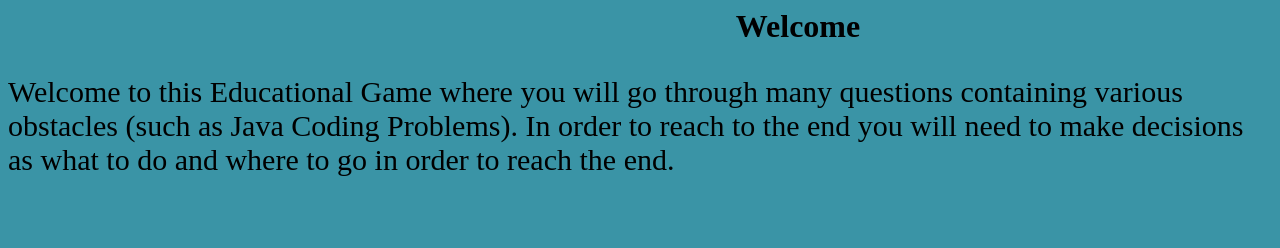
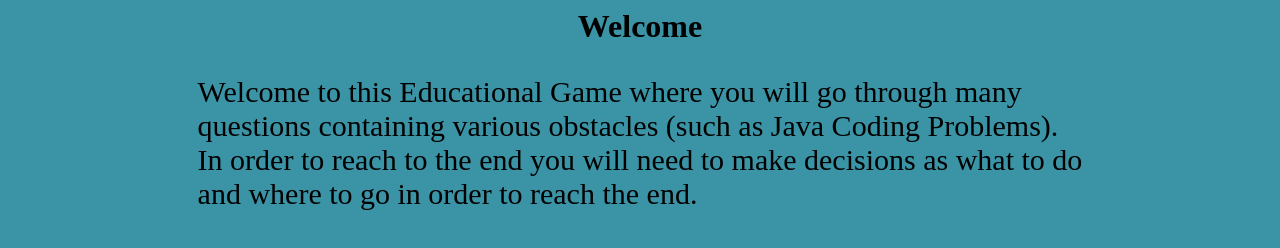
Before and after one commit to s3943906/RMIT-ITStudio1-EducationalGame, a plain HTML site: page index.html in a window 1280 px wide. Drawn offline with Linux system fonts and the light colour scheme.

Commit message:
Updated the margin for main page

```diff
--- a/index.html
+++ b/index.html
@@ -5,10 +5,10 @@
 </head>
 <body>
     <h1>Welcome</h1>
-    <p>Welcome to this Educational Game where you will go through many
-       questions containing various obstacles (such as Java Coding Problems).
-       In order to reach to the end you will need to make decisions as what to do
-       and where to go in order to reach the end.
+    <p>Welcome to this Educational Game where you will go through many <br>
+       questions containing various obstacles (such as Java Coding Problems). <br>
+       In order to reach to the end you will need to make decisions as what to do <br>
+       and where to go in order to reach the end. <br>
     </p>
 </body>
 </html>
--- a/styles.css
+++ b/styles.css
@@ -3,10 +3,18 @@ h1
     font-size: 32px;
     text-decoration: solid;
     text-align: center;
-    margin-left: 25%;
+    margin-left: 15%;
+    margin-right: 15%;
 }
 body
 {
     background-color: #3a94a6;
     font-size: 30px;
 }
+p
+{
+    margin-left: 15%;
+    margin-right: 15%;
+
+
+}
```
